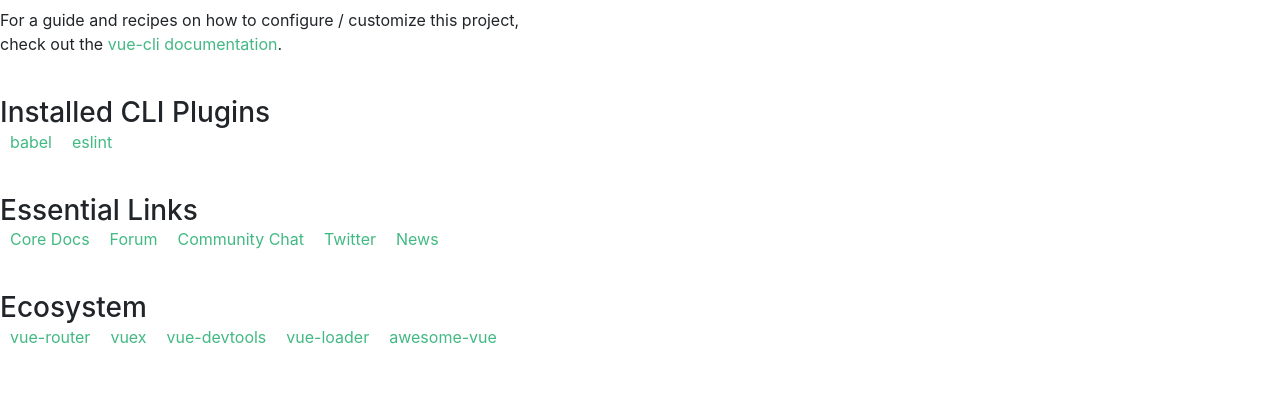
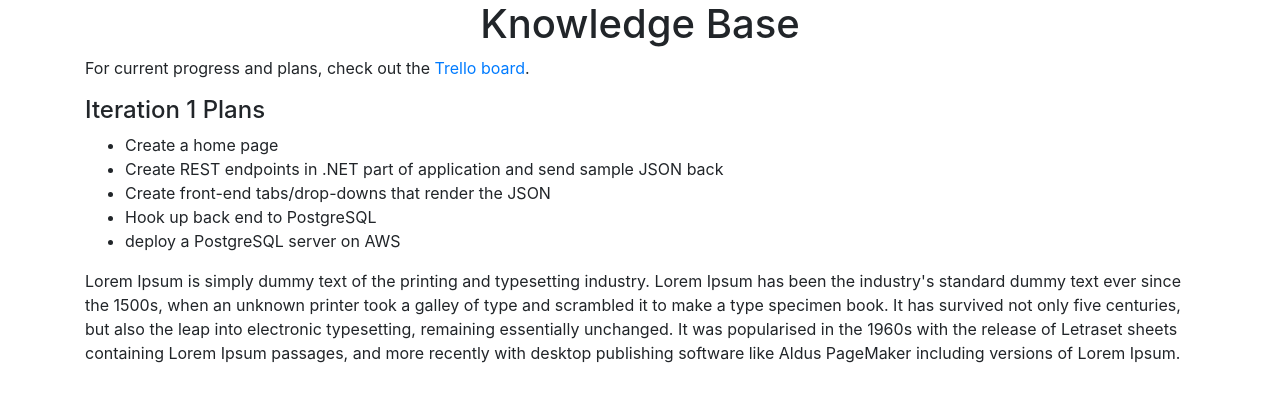
Before and after one commit to DPFH/KnowledgeBase, a Vue app in the folder clientapp/: page / in a window 1280 px wide. Shown: the top 402 px of the page. Built offline with nearby package versions, Linux system fonts and the light colour scheme.

Commit message:
Finished Homepage
Added container and additional formatting

```diff
--- a/clientapp/src/components/HelloWorld.vue
+++ b/clientapp/src/components/HelloWorld.vue
@@ -1,58 +1,38 @@
 <template>
     <div class="hello">
-    <h1>{{ msg }}</h1>
+        <b-container fluid="lg">
+            <h1 class="text-center">Knowledge Base</h1>
             <p>
-      For a guide and recipes on how to configure / customize this project,<br>
-      check out the
-      <a href="https://cli.vuejs.org" target="_blank" rel="noopener">vue-cli documentation</a>.
+                For current progress and plans, check out the
+                <a href="https://trello.com/b/wAvuoyNi/knowledge-base" target="_blank" rel="noopener">Trello board</a>.
+
             </p>
-    <h3>Installed CLI Plugins</h3>
+            <h4 class="text-left">Iteration 1 Plans</h4>
             <ul>
-      <li><a href="https://github.com/vuejs/vue-cli/tree/dev/packages/%40vue/cli-plugin-babel" target="_blank" rel="noopener">babel</a></li>
-      <li><a href="https://github.com/vuejs/vue-cli/tree/dev/packages/%40vue/cli-plugin-eslint" target="_blank" rel="noopener">eslint</a></li>
+                <li>Create a home page</li>
+                <li>Create REST endpoints in .NET part of application and send sample JSON back</li>
+                <li>Create front-end tabs/drop-downs that render the JSON</li>
+                <li>Hook up back end to PostgreSQL</li>
+                <li>deploy a PostgreSQL server on AWS</li>
             </ul>
-    <h3>Essential Links</h3>
-    <ul>
-      <li><a href="https://vuejs.org" target="_blank" rel="noopener">Core Docs</a></li>
-      <li><a href="https://forum.vuejs.org" target="_blank" rel="noopener">Forum</a></li>
-      <li><a href="https://chat.vuejs.org" target="_blank" rel="noopener">Community Chat</a></li>
-      <li><a href="https://twitter.com/vuejs" target="_blank" rel="noopener">Twitter</a></li>
-      <li><a href="https://news.vuejs.org" target="_blank" rel="noopener">News</a></li>
-    </ul>
-    <h3>Ecosystem</h3>
-    <ul>
-      <li><a href="https://router.vuejs.org" target="_blank" rel="noopener">vue-router</a></li>
-      <li><a href="https://vuex.vuejs.org" target="_blank" rel="noopener">vuex</a></li>
-      <li><a href="https://github.com/vuejs/vue-devtools#vue-devtools" target="_blank" rel="noopener">vue-devtools</a></li>
-      <li><a href="https://vue-loader.vuejs.org" target="_blank" rel="noopener">vue-loader</a></li>
-      <li><a href="https://github.com/vuejs/awesome-vue" target="_blank" rel="noopener">awesome-vue</a></li>
-    </ul>
+            <p>
+                Lorem Ipsum is simply dummy text of the printing and typesetting industry.
+                Lorem Ipsum has been the industry's standard dummy text ever since the 1500s,
+                when an unknown printer took a galley of type and scrambled it to make a
+                type specimen book. It has survived not only five centuries, but also the leap
+                into electronic typesetting, remaining essentially unchanged. It was popularised
+                in the 1960s with the release of Letraset sheets containing Lorem Ipsum passages,
+                and more recently with desktop publishing software like Aldus PageMaker
+                including versions of Lorem Ipsum.
+            </p>
+        </b-container>
     </div>
 </template>
 
 <script>
-export default {
-  name: 'HelloWorld',
-  props: {
-    msg: String
-  }
-}
+
 </script>
 
 <!-- Add "scoped" attribute to limit CSS to this component only -->
 <style scoped>
-h3 {
-  margin: 40px 0 0;
-}
-ul {
-  list-style-type: none;
-  padding: 0;
-}
-li {
-  display: inline-block;
-  margin: 0 10px;
-}
-a {
-  color: #42b983;
-}
 </style>
```
Lines whose indentation alone changed are shown as unchanged.
